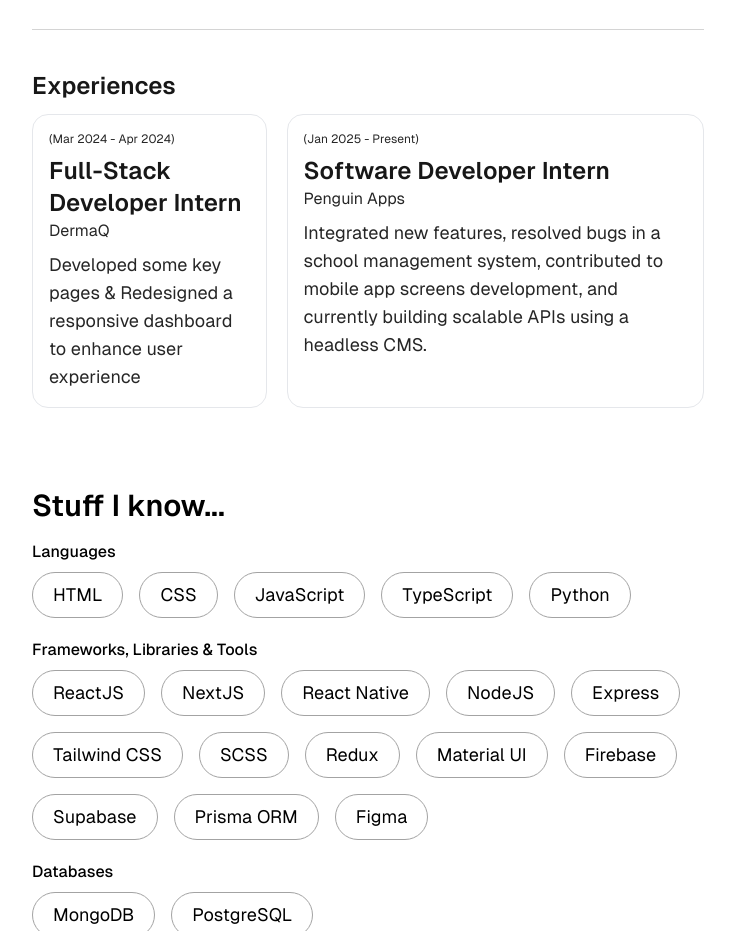
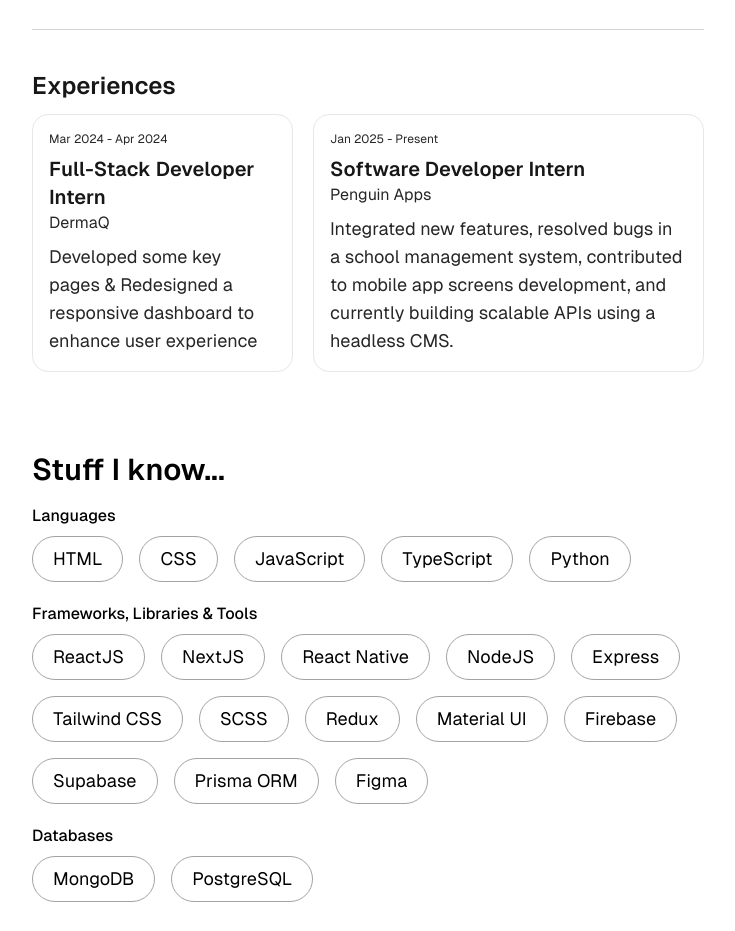
Before and after one commit to Muz4mmil/muz4mmil.github.io, a Next.js app: page / in a window 1280 px wide. Shown: the part 1800-2731 px from the top of the page, without its empty margins (512-1247 px from the left). Built offline with nearby package versions, Linux system fonts and the light colour scheme.

Commit message:
update resume

```diff
--- a/app/sections/about.tsx
+++ b/app/sections/about.tsx
@@ -73,15 +73,15 @@ export default function About() {
               <h3 className="mb-3 font-semibold text-2xl">Experiences</h3>
               {/* <p className='text-lg text-neutral-600'>I’ve worked as a <strong>Full-Stack Developer Intern at DermaQ</strong> (Mar 2024 - Apr 2024), where I redesigned a responsive dashboard to enhance user experience. Earlier, I was a <strong>Web Developer at Morfeed</strong> (Feb 2023 - Apr 2023), building responsive components and integrating Firebase for secure data handling.</p> */}
               <div className="flex max-sm:flex-col gap-5">
-                <div className="rounded-2xl border p-4 text-neutral-800">
-                  <p className="text-xs">(Mar 2024 - Apr 2024)</p>
-                  <p className="font-semibold text-neutral-900 text-lg md:text-2xl mt-2">Full-Stack Developer Intern</p>
+                <div className="md:w-2/5 rounded-2xl border p-4 text-neutral-800">
+                  <p className="text-xs">Mar 2024 - Apr 2024</p>
+                  <p className="font-semibold text-neutral-900 text-lg md:text-xl mt-2">Full-Stack Developer Intern</p>
                   <p className="">DermaQ</p>
                   <p className="mt-2 md:text-lg">Developed some key pages & Redesigned a responsive dashboard to enhance user experience</p>
                 </div>
-                <div className="rounded-2xl border p-4 text-neutral-800">
-                  <p className="text-xs">(Jan 2025 - Present)</p>
-                  <p className="font-semibold text-neutral-900 text-lg md:text-2xl mt-2">Software Developer Intern</p>
+                <div className="md:w-3/5 rounded-2xl border p-4 text-neutral-800">
+                  <p className="text-xs">Jan 2025 - Present</p>
+                  <p className="font-semibold text-neutral-900 text-lg md:text-xl mt-2">Software Developer Intern</p>
                   <p className="">Penguin Apps</p>
                   <p className="mt-2 md:text-lg">Integrated new features, resolved bugs in a school management system, contributed to mobile app screens development, and currently building scalable APIs using a headless CMS.</p>
                 </div>
```
